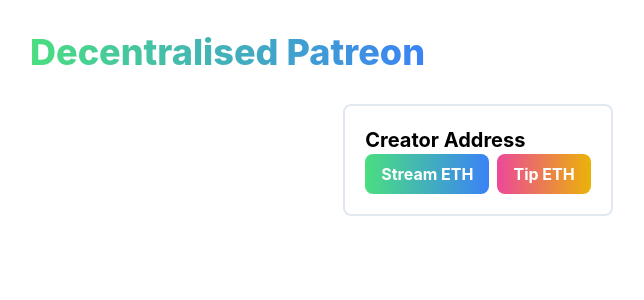
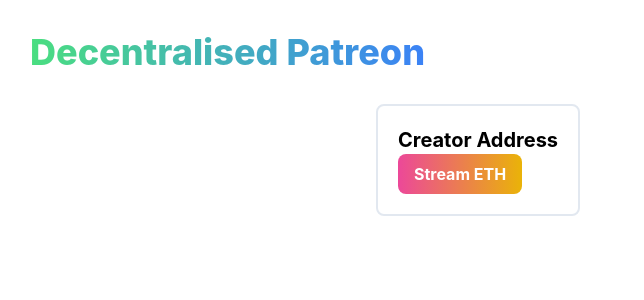
Before and after one commit to thryec/decentralised-patreon, a Next.js app in the folder next/: page / in a window 1280 px wide. Shown: the top 300 px of the page, without its empty margins (162-806 px from the left). Built offline with nearby package versions, Linux system fonts and the light colour scheme; what wagmi would draw is missing.

Commit message:
removed tip modal

```diff
--- a/next/components/CreatorInfo.tsx
+++ b/next/components/CreatorInfo.tsx
@@ -1,31 +1,20 @@
 /* eslint-disable node/no-missing-import */
 import { useState } from "react";
 import StreamModal from "./StreamModal";
-import TipModal from "./TipModal";
 
 const CreatorInfo = () => {
   const [streamModal, setStreamModal] = useState<boolean>();
-  const [tipModal, setTipModal] = useState<boolean>();
 
   return (
     <div className="border-2 rounded-lg border-slate-200 p-5">
       <div className="text-xl font-bold">Creator Address</div>
-      <div className="flex space-x-2">
-        <button
-          className="bg-gradient-to-r from-green-400 to-blue-500 py-2 px-4 rounded-lg text-white font-bold"
-          onClick={() => setStreamModal(true)}
-        >
-          Stream ETH
-        </button>
-        <button
-          className="bg-gradient-to-r from-pink-500 to-yellow-500  py-2 px-4 rounded-lg text-white font-bold"
-          onClick={() => setTipModal(true)}
-        >
-          Tip ETH
-        </button>
-      </div>
+      <button
+        className="bg-gradient-to-r from-pink-500 to-yellow-500  py-2 px-4 rounded-lg text-white font-bold"
+        onClick={() => setStreamModal(true)}
+      >
+        Stream ETH
+      </button>
       {streamModal && <StreamModal setStreamModal={setStreamModal} />}
-      {tipModal && <TipModal setTipModal={setTipModal} />}
     </div>
   );
 };
--- a/next/components/StreamModal.tsx
+++ b/next/components/StreamModal.tsx
@@ -9,7 +9,7 @@
         className="absolute bg-black opacity-50 inset-0 z-0"
         onClick={() => props.setStreamModal(false)}
       ></div>
-      <div className="w-full  max-w-lg p-5 relative mx-auto my-auto rounded-xl shadow-lg bg-white">
+      <div className="w-full max-w-lg p-5 relative mx-auto my-auto rounded-xl shadow-lg bg-white">
         Stream Modal
       </div>
     </div>
--- a/next/components/TipModal.tsx
+++ /dev/null
@@ -1,19 +0,0 @@
-interface TipModalProps {
-  setTipModal: (a: boolean) => void;
-}
-
-const TipModal = (props: TipModalProps) => {
-  return (
-    <div className="min-w-screen h-screen animated fadeIn faster fixed left-0 top-0 flex justify-center items-center inset-0 z-50 outline-none focus:outline-none bg-no-repeat bg-center bg-cover">
-      <div
-        className="absolute bg-black opacity-50 inset-0 z-0"
-        onClick={() => props.setTipModal(false)}
-      ></div>
-      <div className="w-full  max-w-lg p-5 relative mx-auto my-auto rounded-xl shadow-lg bg-white">
-        Tip Modal
-      </div>
-    </div>
-  );
-};
-
-export default TipModal;
```
